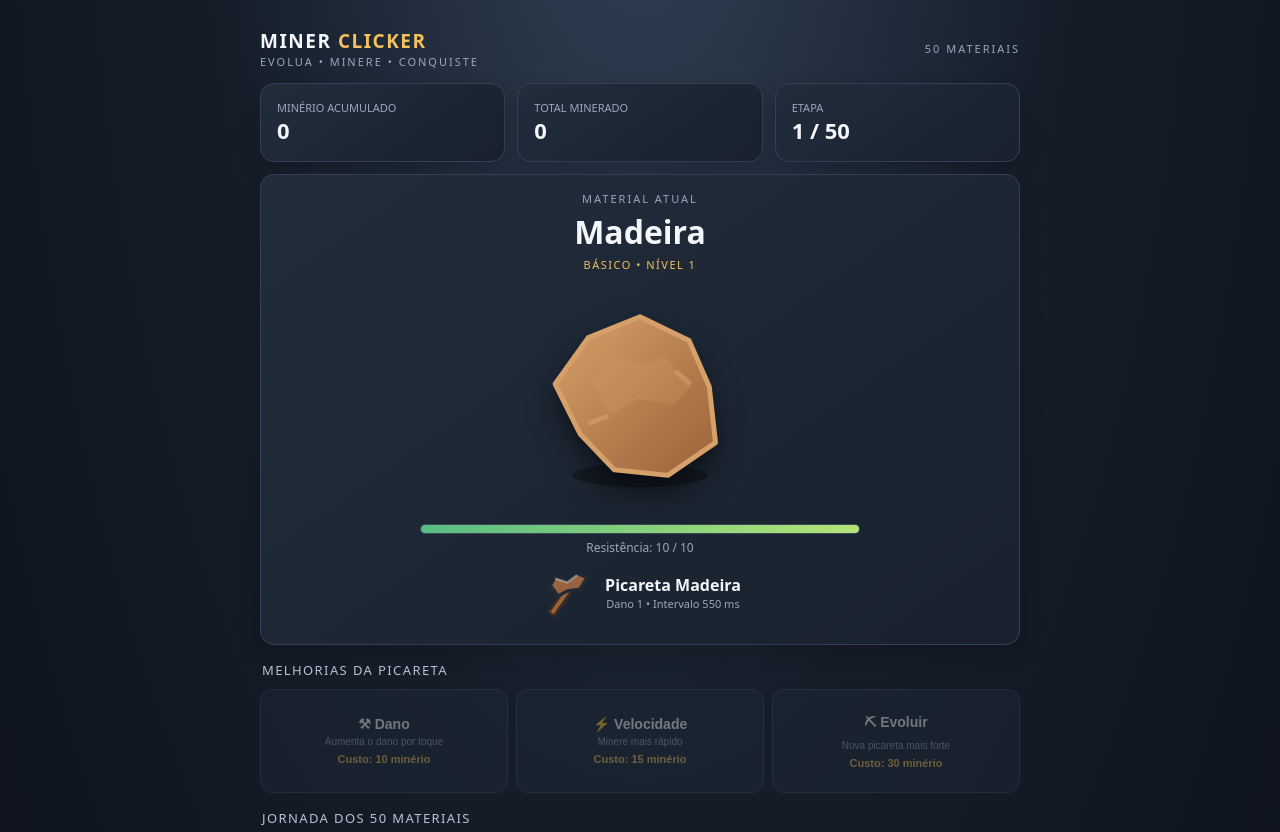
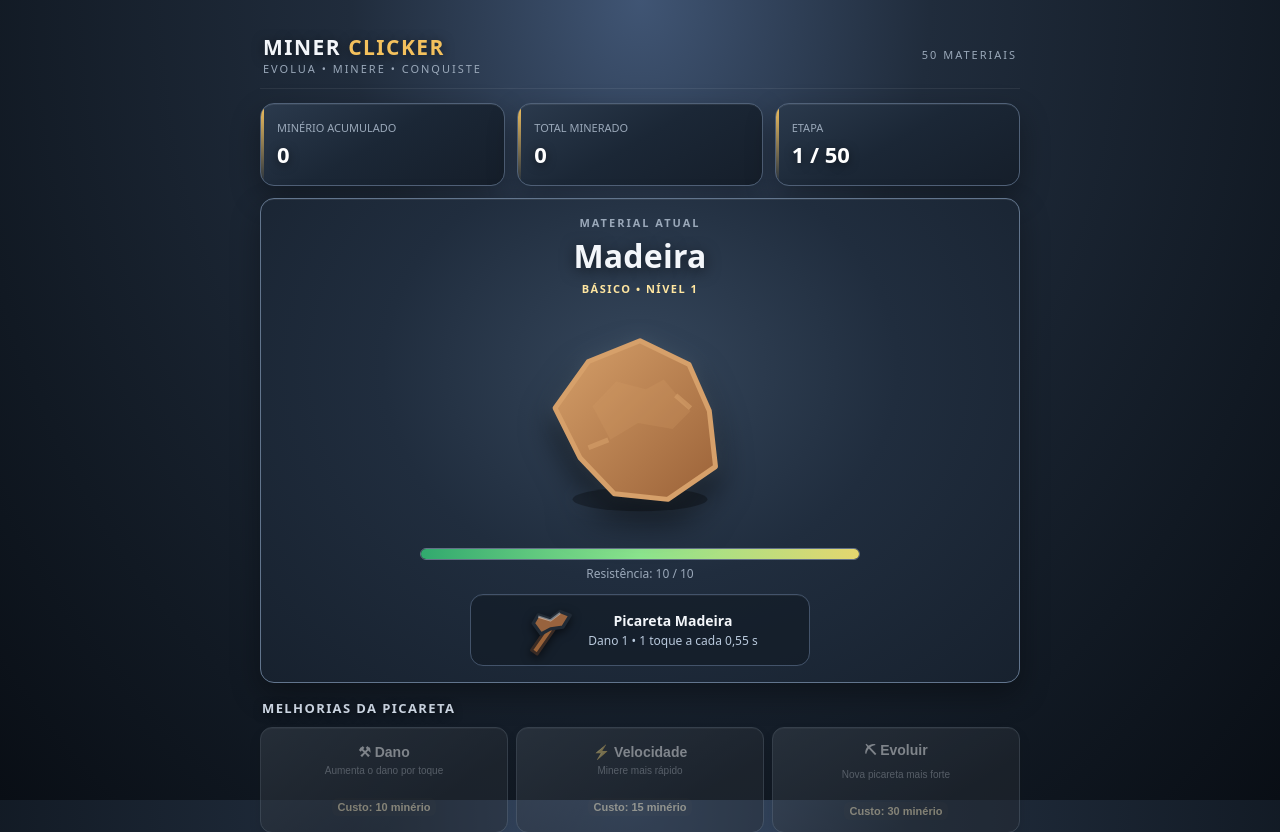
Before and after one commit to Guto157/miner_clicker, a plain HTML site: page index.html in a window 1280 px wide. Shown: the top 832 px of the page. Drawn offline with Linux system fonts and the light colour scheme.

Commit message:
Polish game visuals and show mining speed in seconds

```diff
--- a/index.html
+++ b/index.html
@@ -14,6 +14,42 @@ main{max-width:760px;margin:auto}.top{display:flex;justify-content:space-between
 .rock-button{display:block;margin:12px auto 8px;width:min(62vw,230px);height:min(62vw,230px);max-height:230px;max-width:230px;border:0;background:transparent;cursor:pointer;touch-action:manipulation;filter:drop-shadow(0 14px 14px #0008);transition:transform .08s}.rock-button:active{transform:scale(.94)}.rock-button svg{width:100%;height:100%;overflow:visible}.hp-line{height:10px;background:#0d131c;border:1px solid #3b4757;border-radius:20px;overflow:hidden;margin:10px auto 5px;max-width:440px}.hp-fill{height:100%;width:100%;background:linear-gradient(90deg,#58bd82,#b4e477);transition:width .12s}.progress{color:var(--muted);font-size:12px}.pickaxe-wrap{display:flex;align-items:center;justify-content:center;gap:10px;margin:8px 0}.pickaxe-wrap svg{width:56px;height:56px}.pick-name{font-weight:800}.pick-info{font-size:11px;color:var(--muted)}
 .upgrades{display:grid;grid-template-columns:repeat(3,1fr);gap:8px;margin-top:10px}.upgrade{background:#202b39;border:1px solid #3a485a;border-radius:12px;padding:12px 7px;color:white;cursor:pointer;min-height:92px}.upgrade:disabled{opacity:.4;cursor:not-allowed}.upgrade b{display:block;font-size:14px}.upgrade small{display:block;color:var(--muted);font-size:10px;margin:4px 0}.cost{color:var(--gold);font-size:11px;font-weight:800}.section-title{font-size:13px;letter-spacing:1.4px;color:#b7c3d2;margin:16px 2px 8px}.materials{display:grid;grid-template-columns:repeat(5,1fr);gap:6px}.mat{background:#17212d;border:1px solid #2c394a;border-radius:9px;padding:7px 3px;text-align:center;min-width:0}.mat svg{width:36px;height:36px}.mat span{display:block;font-size:9px;white-space:nowrap;overflow:hidden;text-overflow:ellipsis;color:#c5cfda}.mat.locked{filter:grayscale(1);opacity:.3}.mat.current{border-color:var(--gold);background:#3a3020}.foot{text-align:center;color:#728196;font-size:10px;margin:18px 0 6px}
 @media(min-width:600px){body{padding:24px}.stats{gap:12px}.stat{padding:16px}.materials{grid-template-columns:repeat(10,1fr)}.upgrade{min-height:104px}}
+
+/* Upgrade visual */
+:root{--gold2:#ffe6a0;--blue:#76cfff}
+*{-webkit-tap-highlight-color:transparent;user-select:none;-webkit-user-select:none}
+button{outline:none;-webkit-appearance:none;appearance:none}
+button:focus{outline:none}
+button:focus-visible{outline:2px solid var(--gold);outline-offset:3px}
+body{background:radial-gradient(ellipse at 50% 0%,#405574 0,#202c3c 32%,#111923 75%,#090e15 100%);background-attachment:fixed}
+.top{padding:5px 3px 12px;border-bottom:1px solid #ffffff12}
+.brand{font-size:21px;text-shadow:0 2px 12px #0008}
+.stat,.panel{background:linear-gradient(150deg,#2b3a4d 0%,#1b2736 48%,#151e2a 100%);border:1px solid #506178;box-shadow:0 12px 30px #0005,inset 0 1px #ffffff12}
+.stat{position:relative;overflow:hidden}.stat:after{content:"";position:absolute;inset:0 auto 0 0;width:3px;background:linear-gradient(var(--gold),transparent)}
+.stat strong{display:block;margin-top:4px;color:#fff;text-shadow:0 2px 10px #0008}
+.mine{background:radial-gradient(ellipse at 50% 35%,#35465b 0,#202d3e 48%,#17212e 100%);border-color:#62758d}
+.stage-label{font-weight:800}
+.material-name{text-shadow:0 3px 15px #0009;letter-spacing:.2px}
+.tier{color:var(--gold2);font-weight:800}
+.rock-button{position:relative;border-radius:50%;filter:drop-shadow(0 17px 16px #0009);touch-action:manipulation}
+.rock-button:before{content:"";position:absolute;inset:12%;border-radius:50%;background:radial-gradient(circle,#ffffff12,transparent 68%);pointer-events:none}
+.rock-button svg{filter:drop-shadow(0 0 9px #b8dfff22)}
+.hp-line{height:12px;border-color:#637187;box-shadow:inset 0 2px 4px #0009}
+.hp-fill{background:linear-gradient(90deg,#31a96e,#8ce58e,#e5d66f);box-shadow:0 0 12px #65e29a88}
+.progress{font-variant-numeric:tabular-nums}
+.pickaxe-wrap{background:#111a25a8;border:1px solid #43536a;border-radius:13px;padding:7px 12px;max-width:340px;margin:12px auto 0;box-shadow:inset 0 1px #ffffff0d}
+.pickaxe-wrap svg{filter:drop-shadow(0 3px 5px #0009)}
+.pick-name{font-size:14px}.pick-info{font-size:12px;color:#b9c9dc;margin-top:2px}
+.section-title{font-weight:900;color:#d5dfec;text-shadow:0 2px 8px #0008}
+.upgrade{position:relative;overflow:hidden;background:linear-gradient(150deg,#34465c,#202d3d 70%);border-color:#52677f;box-shadow:0 6px 14px #0003,inset 0 1px #ffffff15;transition:transform .12s,border-color .12s,filter .12s}
+.upgrade:not(:disabled):active{transform:translateY(2px) scale(.98);border-color:var(--gold)}
+.upgrade b{font-size:14px;color:#f4f7fb}.upgrade small{line-height:1.35;min-height:27px}.cost{display:inline-block;margin-top:3px;padding:3px 6px;border-radius:6px;background:#6d54251c;color:#ffdc85}
+.upgrade:disabled{filter:saturate(.5);opacity:.48}
+.materials{gap:7px}.mat{background:linear-gradient(145deg,#243244,#151f2b);border-color:#3c4c60;box-shadow:0 3px 8px #0002;transition:transform .12s,border-color .12s}
+.mat svg{filter:drop-shadow(0 3px 3px #0008)}.mat.current{border-color:var(--gold);background:linear-gradient(145deg,#55472c,#2d2a24);box-shadow:0 0 13px #e5b94b22,inset 0 1px #fff2}
+.mat:not(.locked){opacity:1}.mat.locked{opacity:.26}
+.foot{padding:10px 0;border-top:1px solid #ffffff10}
+
 </style>
 </head>
 <body><main>
@@ -49,7 +85,7 @@ function save(){localStorage.setItem("minerClickerSave",JSON.stringify(s))}
 function fmt(n){return Math.floor(n).toLocaleString("pt-BR")}
 function svgRock(i){let [name,a,b]=materials[i],seed=i+1;let points=[];for(let j=0;j<9;j++){let ang=(-Math.PI/2)+j*Math.PI*2/9;let r=70+((j*17+seed*13)%23);points.push((110+Math.cos(ang)*r)+","+(110+Math.sin(ang)*r))}let gem=i>=11?'<path d="M110 52 L145 92 126 145 91 145 72 92Z" fill="url(#gem)" stroke="'+b+'" stroke-width="4"/><path d="M110 52 110 145 72 92Z" fill="#fff" opacity=".18"/>':'';return '<defs><linearGradient id="rockg" x1="0" y1="0" x2="1" y2="1"><stop stop-color="'+b+'"/><stop offset="1" stop-color="'+a+'"/></linearGradient><linearGradient id="gem" x1="0" y1="0" x2="1" y2="1"><stop stop-color="'+b+'"/><stop offset="1" stop-color="'+a+'"/></linearGradient></defs><ellipse cx="110" cy="187" rx="68" ry="12" fill="#000" opacity=".3"/><polygon points="'+points.join(" ")+'" fill="url(#rockg)" stroke="'+b+'" stroke-width="5" stroke-linejoin="round"/><path d="M62 93l24-25 30 8 18-10 27 32-18 18-35-6-28 17Z" fill="'+b+'" opacity=".2"/>'+gem+'<path d="M58 135l20-8m68-45 15 13" stroke="'+b+'" stroke-width="5" opacity=".6"/>'}
 function svgPick(i){let c=pickaxes[i][1];return '<g stroke-linejoin="round"><path d="M47 43l10 7-30 43-10-7z" fill="#9b6339" stroke="#392b25" stroke-width="5"/><path d="M20 38l9-15 22 7 17-13 18 7-13 21-22 3-17 9z" fill="'+c+'" stroke="#202a35" stroke-width="6"/><path d="M29 26l22 7 17-13" fill="none" stroke="#fff" stroke-width="4" opacity=".4"/></g>'}
-function render(){let m=materials[s.index],maxHp=10*Math.pow(1.48,s.index);$("ore").textContent=fmt(s.ore);$("total").textContent=fmt(s.total);$("stage").textContent=(s.index+1)+" / 50";$("materialName").textContent=m[0];$("tier").textContent=(s.index<10?"Básico":s.index<20?"Valioso":s.index<30?"Raro":s.index<40?"Épico":"Lendário")+" • Nível "+(s.index+1);$("rock").innerHTML=svgRock(s.index);$("hpFill").style.width=Math.max(0,s.hp/maxHp*100)+"%";$("progress").textContent="Resistência: "+fmt(s.hp)+" / "+fmt(maxHp);$("pickaxe").innerHTML=svgPick(s.pick);$("pickName").textContent="Picareta "+pickaxes[s.pick][0];$("pickInfo").textContent="Dano "+fmt(s.damage)+" • Intervalo "+(Math.max(90,550-s.speed*45))+" ms";let dc=Math.floor(10*Math.pow(1.72,s.damageLv)),sc=Math.floor(15*Math.pow(1.8,s.speedLv)),pc=Math.floor(30*Math.pow(3.1,s.pick));$("damageCost").textContent="Custo: "+fmt(dc)+" minério";$("speedCost").textContent="Custo: "+fmt(sc)+" minério";$("pickCost").textContent=s.pick===9?"Nível máximo":"Custo: "+fmt(pc)+" minério";$("damageBtn").disabled=s.ore<dc;$("speedBtn").disabled=s.ore<sc;$("pickBtn").disabled=s.pick===9||s.ore<pc;$("materials").innerHTML=materials.map((x,i)=>'<div class="mat '+(i>s.index?"locked":i===s.index?"current":"")+'">'+miniRock(i)+'<span>'+x[0]+'</span></div>').join("");}
+function render(){let m=materials[s.index],maxHp=10*Math.pow(1.48,s.index);$("ore").textContent=fmt(s.ore);$("total").textContent=fmt(s.total);$("stage").textContent=(s.index+1)+" / 50";$("materialName").textContent=m[0];$("tier").textContent=(s.index<10?"Básico":s.index<20?"Valioso":s.index<30?"Raro":s.index<40?"Épico":"Lendário")+" • Nível "+(s.index+1);$("rock").innerHTML=svgRock(s.index);$("hpFill").style.width=Math.max(0,s.hp/maxHp*100)+"%";$("progress").textContent="Resistência: "+fmt(s.hp)+" / "+fmt(maxHp);$("pickaxe").innerHTML=svgPick(s.pick);$("pickName").textContent="Picareta "+pickaxes[s.pick][0];const tempo=Math.max(90,550-s.speed*45)/1000;$("pickInfo").textContent="Dano "+fmt(s.damage)+" • 1 toque a cada "+tempo.toLocaleString("pt-BR",{minimumFractionDigits:2,maximumFractionDigits:2})+" s";let dc=Math.floor(10*Math.pow(1.72,s.damageLv)),sc=Math.floor(15*Math.pow(1.8,s.speedLv)),pc=Math.floor(30*Math.pow(3.1,s.pick));$("damageCost").textContent="Custo: "+fmt(dc)+" minério";$("speedCost").textContent="Custo: "+fmt(sc)+" minério";$("pickCost").textContent=s.pick===9?"Nível máximo":"Custo: "+fmt(pc)+" minério";$("damageBtn").disabled=s.ore<dc;$("speedBtn").disabled=s.ore<sc;$("pickBtn").disabled=s.pick===9||s.ore<pc;$("materials").innerHTML=materials.map((x,i)=>'<div class="mat '+(i>s.index?"locked":i===s.index?"current":"")+'">'+miniRock(i)+'<span>'+x[0]+'</span></div>').join("");}
 function miniRock(i){let [n,a,b]=materials[i];return '<svg viewBox="0 0 100 100"><path d="M12 55L30 20 65 15 88 48 72 82 30 85Z" fill="'+a+'" stroke="'+b+'" stroke-width="5"/>'+(i>=11?'<path d="M50 25L70 50 52 78 30 50Z" fill="'+b+'"/>':'')+'</svg>'}
 function mine(){let now=Date.now();if(now-(s.last||0)<Math.max(90,550-s.speed*45))return;s.last=now;let maxHp=10*Math.pow(1.48,s.index);s.hp-=s.damage;s.ore+=1;s.total+=1;if(s.hp<=0){s.index=Math.min(49,s.index+1);s.hp=10*Math.pow(1.48,s.index)}save();render()}
 $("mineBtn").addEventListener("click",mine);
```
